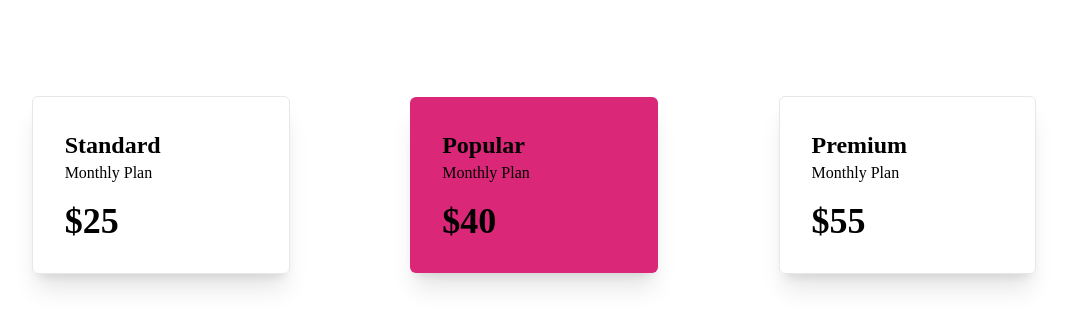
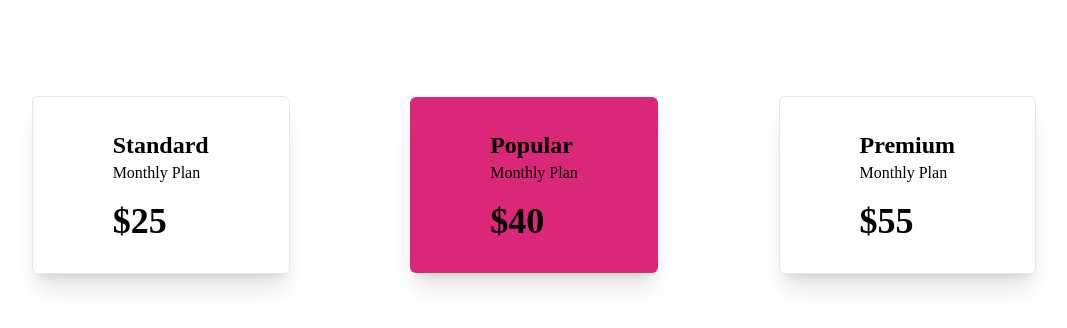
Before and after one commit to iamasadshah/tailwind-practice, a Next.js app: page /pricing-plans in a window 1280 px wide. Shown: the top 328 px of the page, without its empty margins (106-1173 px from the left). Built offline with nearby package versions, Linux system fonts and the light colour scheme.

Commit message:
responsive design

```diff
--- a/src/app/(grid)/pricing-plans/page.tsx
+++ b/src/app/(grid)/pricing-plans/page.tsx
@@ -4,20 +4,20 @@ const Page = () => {
   return (
     <>
       <div
-        className="container grid grid-cols-3 gap-x-8 p-24 place-items-center
+        className="container grid grid-cols-1 gap-x-8 p-24 place-items-center gap-y-4 md:grid-cols-3
       "
       >
-        <div className="cursor-pointer hover:scale-110 hover:transition-transform hover:bg-yellow-400 border shadow-xl rounded-md p-8 pr-32 hover:text-white">
+        <div className="cursor-pointer hover:scale-110 hover:transition-transform hover:bg-yellow-400 border shadow-xl rounded-md p-8 pr-32 hover:text-white md:p-2 md:px-10 lg:py-8 lg:px-20">
           <h3 className="font-bold text-2xl">Standard</h3>
           <p>Monthly Plan</p>
           <h2 className="font-bold text-4xl mt-4">$25</h2>
         </div>
-        <div className="bg-pink-600 cursor-pointer hover:scale-110 hover:transition-transform hover:shadow-2xl hover:bg-green-600  hover:text-white shadow-xl rounded-md p-8 pr-32 ">
+        <div className="bg-pink-600 cursor-pointer hover:scale-110 hover:transition-transform hover:shadow-2xl hover:bg-green-600  hover:text-white shadow-xl rounded-md p-8 pr-32 md:p-2 md:px-10 lg:py-8 lg:px-20">
           <h3 className="font-bold text-2xl">Popular</h3>
           <p>Monthly Plan</p>
           <h2 className="font-bold text-4xl mt-4">$40</h2>
         </div>
-        <div className="border shadow-xl rounded-md p-8 pr-32 cursor-pointer hover:scale-110 hover:transition-transform hover:bg-yellow-400 hover:text-white">
+        <div className="border shadow-xl rounded-md p-8 pr-32 cursor-pointer hover:scale-110 hover:transition-transform hover:bg-yellow-400 hover:text-white md:p-2 md:px-10 lg:py-8 lg:px-20">
           <h3 className="font-bold text-2xl">Premium</h3>
           <p>Monthly Plan</p>
           <h2 className="font-bold text-4xl mt-4">$55</h2>
```
